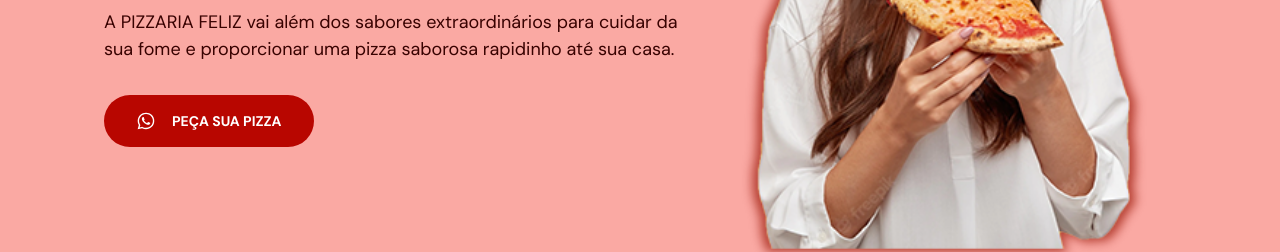
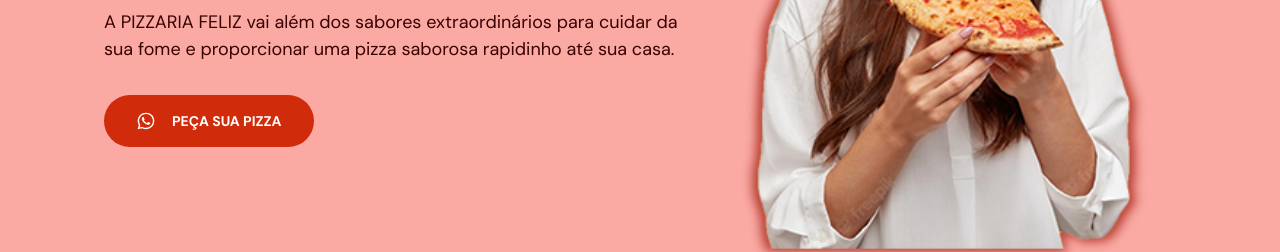
Before and after one commit to ddaike/PizzariaFeliz, a plain HTML site: page index.html in a window 1280 px wide. Shown: the part 365-617 px from the top of the page. Drawn offline with nearby package versions, Linux system fonts and the light colour scheme.

Commit message:
Ajustes de cores e links

```diff
--- a/index.html
+++ b/index.html
@@ -17,7 +17,7 @@
         <div class="wrapper">
 
             <a class="logo" href="#home">
-                <img src="/assets/logo.png" alt="logomarca">
+                <img src="./assets/logo.png" alt="logomarca">
             </a>
             <div class="menu" id="activate">
                 <ul>
--- a/style.css
+++ b/style.css
@@ -6,13 +6,13 @@
 
 :root {
     font-size: 62.5%; /*1rem = 10px */
-    --hue:2;
-    --primary-color: hsl(var(--hue), 100%, 36%);
-    --headline: hsl(0, 53%, 14%);
-    --paragraph: hsl(2, 100%, 11%);
-    --grand-beige: hsl(356, 31%, 68%);
-    --brand-light: hsl(4, 89%, 81%);
-    --bg-color: hsl(4, 36%, 84%);
+    --hue:10;
+    --primary-color: hsl(var(--hue), 90%, 43%);
+    --headline: #921100;
+    --paragraph: #380200;
+    --grand-beige: #e98282;
+    --brand-light: #faa9a3;
+    --bg-color: #e5c9c8;
     --nav-height: 7.2rem;
     --brand-dark: hsl(var(--hue), 95%, 8%);
 }
```
